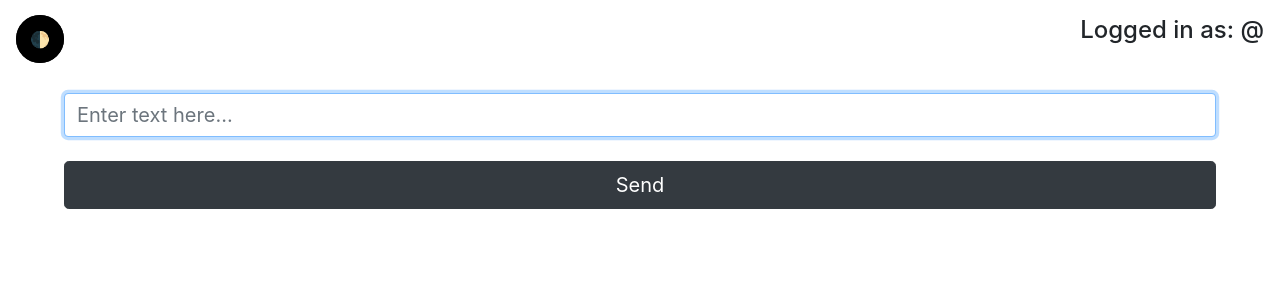
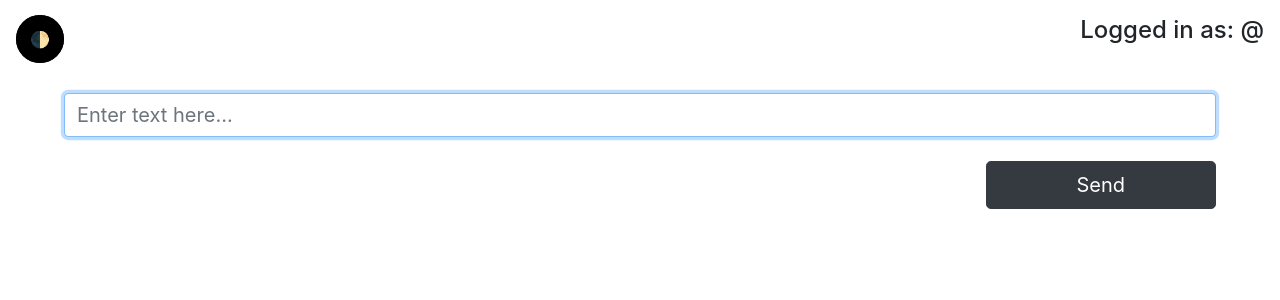
Before and after one commit to omariosc/TickTalk, a Flask app: template app/templates/chatroom.html in a window 1280 px wide. Shown: the part 60-360 px from the top of the page. Run offline with Flask 2, Linux system fonts and the light colour scheme; the template is opened without the code that fills it: values that come from a table or form of the project are taken from there, others are empty; data comes from the database, SQL or seed files in the repository; both versions use the stored data as it was after the commit; some libraries are stand-ins or nearby versions.

Commit message:
Reduced 'send' button size Updated database

```diff
--- a/app/templates/chatroom.html
+++ b/app/templates/chatroom.html
@@ -11,7 +11,9 @@
   <form class="form-room" method="POST" action="/room/chat/{{ room_id }}">
     <input type="text" style="border-top-left-radius:4px;border-top-right-radius:4px;border-bottom-right-radius:4px;border-bottom-left-radius:4px;" name="message" class="form-control" placeholder="Enter text here..." required autofocus>
     <br>
+    <div style="padding-left:80%;padding-bottom:50px;">
     <button class="btn btn-lg btn-dark btn-block" type="submit">Send</button>
+    </div>
   </form>
 </div>
 {% endblock %}
```
Also changed, not shown: app.db.
